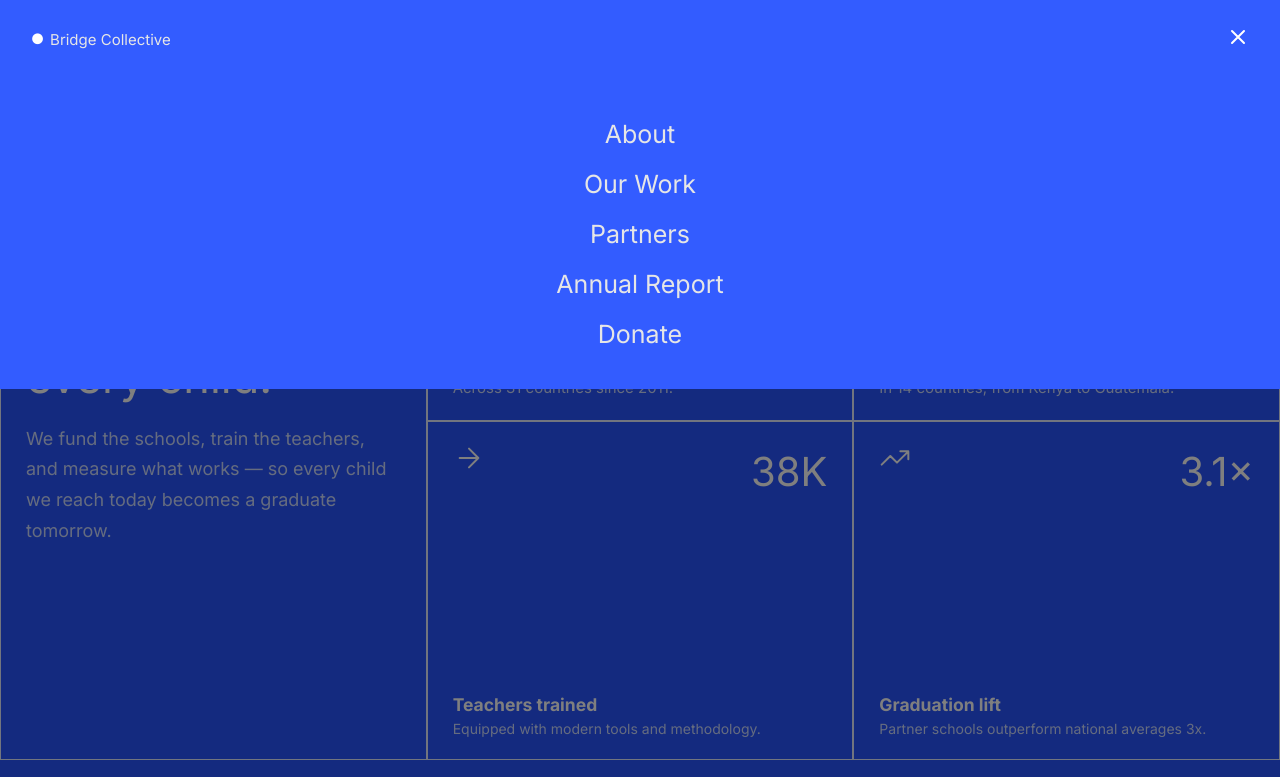
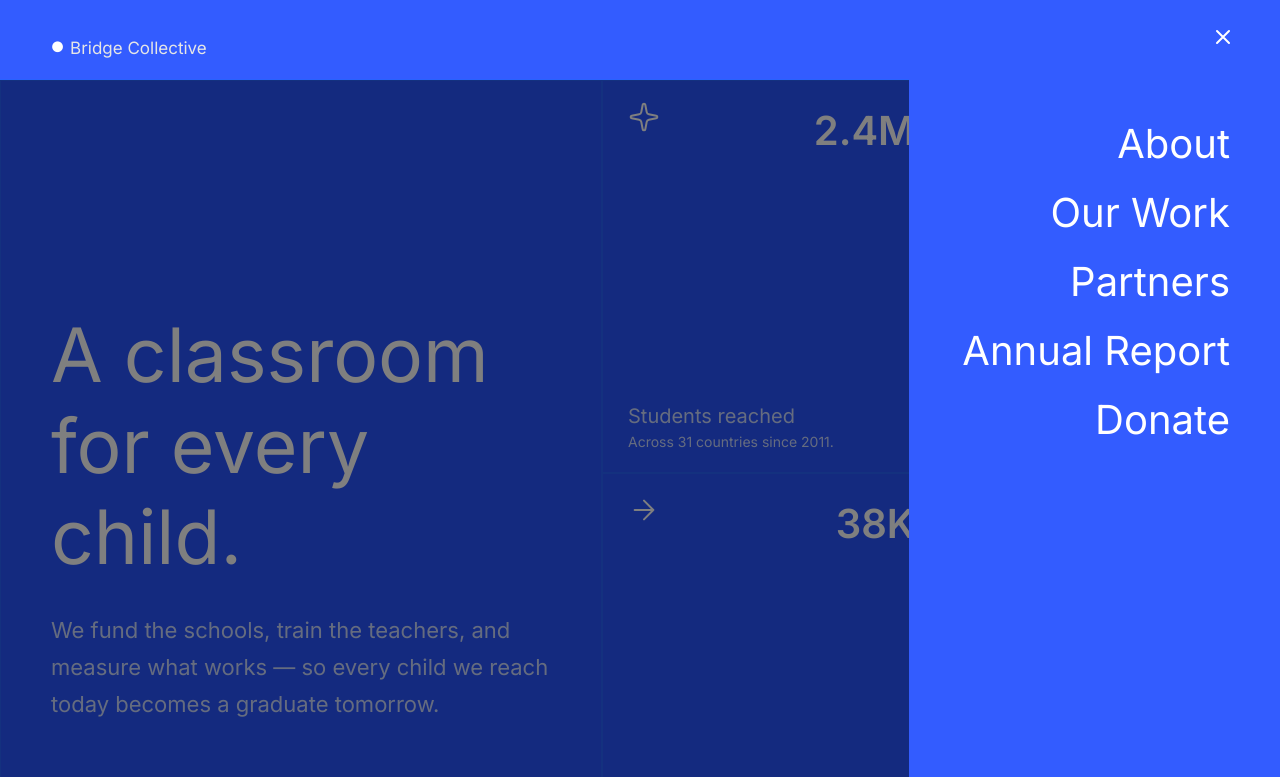
Before and after one commit to thinkingroot/grid-landing-page-main, a plain HTML site: page index.html in a window 1280 px wide. Both pictures are taken after a click on the label 1238 px from the left and 43 px from the top of the page. Shown: the top 777 px of the page. Drawn offline with Linux system fonts and the light colour scheme.

Commit message:
Complete work

```diff
--- a/css/style.css
+++ b/css/style.css
@@ -18,23 +18,23 @@ body {
     width: .4rem;
     height: .4rem;
 }
-header {
+.siteHeader {
     font-size: 2.5rem;
     height: 8rem;
-    padding: 3rem;
+    padding: 3rem 5rem;
     position: fixed;
     top: 0;
     left: 0;
     right: 0;
     color: hsl(0, 0%, 90%);
-    border-bottom: 1px solid hsl(224, 100%, 95%);
+    border-bottom: 1px solid hsl(224, 100%, 58%);
     background-color: hsl(228, 100%, 60%);
-    display: flex;
+    display: block;
     align-items: center;
     z-index: 1000;
 }
 .siteName {
-    font-size: 1.5rem;
+    font-size: 1.7rem;
     text-decoration: none;
     padding: 0;
     margin: 0;
@@ -64,15 +64,16 @@ header {
     font-size: 3rem;
     display: none;
 }
+.navigationList {
+    position: absolute;
+    top: 100%;
+    right: 0;
+    background-color: hsl(228, 100%, 60%);
+    display: none;
+}
 .navigationList ul{
     padding: 3rem 0;
-    position: absolute;
-    top: 100%;
-    left: 0;
-    right: 0;
     text-align: center;
-    display: none;
-    background-color: hsl(228, 100%, 60%);
 }
 .navigationList li {
     list-style: none;
@@ -84,7 +85,7 @@ header {
 .menuToggle:checked ~ .closeIcon {
     display: block;
 }
-.menuToggle:checked ~ .navigationList ul {
+.menuToggle:checked ~ .navigationList {
     display: block;
 }
 .siteHeader:has(.menuToggle:checked) ~ main::before {
@@ -105,7 +106,7 @@ header {
     display: flex;
     flex-direction: column;
     justify-content: center;
-    border-bottom: 1px solid hsl(224, 100%, 95%);
+    border-bottom: 1px solid hsl(224, 100%, 70%);
 }
 .hero h1 {
     font-size: 4.5rem;
@@ -123,90 +124,88 @@ header {
     font-size: 1.5rem;
     line-height: 1.5;
     padding: 2rem 2.5rem;
-    border-bottom: 1px solid hsl(224, 100%, 95%);
-}
-.statOne div {
-    display: grid;
-    grid-template-columns: 1fr 1fr;
-    grid-template-rows: 25rem;
-}
-.statOne div p {
-    font-size: 4rem;
-    text-align: right;
-    color: hsl(0, 0%, 100%);
-}
-.statOne p {
-    color: hsl(224, 100%, 90%);
+    border-bottom: 1px solid hsl(224, 100%, 70%);
 }
 .statTwo {
     font-size: 1.5rem;
     line-height: 1.5;
     padding: 2rem 2.5rem;
-    border-bottom: 1px solid hsl(224, 100%, 95%);
-}
-.statTwo div {
-    display: grid;
-    grid-template-columns: 1fr 1fr;
-    grid-template-rows: 25rem;
-}
-.statTwo div p {
-    font-size: 4rem;
-    text-align: right;
-    color: hsl(0, 0%, 100%);
-}
-.statTwo p {
-    color: hsl(224, 100%, 90%);
+    border-bottom: 1px solid hsl(224, 100%, 70%);
 }
 .statThree {
     font-size: 1.5rem;
     line-height: 1.5;
     padding: 2rem 2.5rem;
-    border-bottom: 1px solid hsl(224, 100%, 95%);
-}
-.statThree div {
-    display: grid;
-    grid-template-columns: 1fr 1fr;
-    grid-template-rows: 25rem;
-}
-.statThree div p {
-    font-size: 4rem;
-    text-align: right;
-    color: hsl(0, 0%, 100%);
-}
-.statThree p {
-    font-size: 1.4rem;
-    color: hsl(224, 100%, 90%);
+    border-bottom: 1px solid hsl(224, 100%, 70%);
 }
 .statFour {
     font-size: 1.5rem;
     line-height: 1.5;
     padding: 2rem 2.5rem;
-    border-bottom: 1px solid hsl(224, 100%, 95%);
+    border-bottom: 1px solid hsl(224, 100%, 70%);
 }
-.statFour div {
+.statHeading {
     display: grid;
     grid-template-columns: 1fr 1fr;
-    grid-template-rows: 25rem;
+    grid-template-rows: 30rem;
 }
-.statFour div p {
+.statHeading p {
     font-size: 4rem;
+    font-weight: 600;
     text-align: right;
-    color: hsl(0, 0%, 100%);
+    color: hsl(224, 100%, 100%);
 }
-.statFour p {
+.statComment h3 {
+    font-size: 2rem;
+    font-weight: 400;
+    color: hsl(224, 100%, 90%);
+}
+.statComment p {
     font-size: 1.4rem;
     color: hsl(224, 100%, 90%);
 }
 footer {
-    font-size: 1.5rem;
+    font-size: 1.2rem;
     line-height: 1.5;
     padding: 3rem 1rem;
     color: hsl(224, 100%, 95%);
 }
 @media screen and (min-width: 960px) {
+.menuIcon {
+    right: 4.5rem;
+}
+.closeIcon {
+    right: 4.5rem;
+}
+.navigationList {
+    font-size: 4rem;
+    width: 29%;
+    height: 100vh;
+    background-color: hsl(228, 100%, 60%);
+}
+.navigationList li {
+    padding-right: 5rem;
+    text-align: right;
+    color: hsl(0, 0%, 100%);
+}
+.navItem1:hover {
+    text-decoration: underline;
+}
+.navItem2:hover {
+    text-decoration: underline;
+}
+.navItem3:hover {
+    text-decoration: underline;
+}
+.navItem4:hover {
+    text-decoration: underline;
+}
+.navItem5:hover {
+    text-decoration: underline;
+}
 .mainContent {
     display: grid;
-        grid-template-columns: 1fr 1fr 1fr;
+    grid-template-columns: 1.5fr 1fr 1fr;
     grid-template-rows: auto;
     gap: 0px 0px;
     grid-template-areas:
@@ -214,45 +213,57 @@ footer {
         "hero statThree statFour";
 }
 .hero {
+    padding: 5rem;
     grid-area: hero;
-        border: solid 1px hsl(224, 100%, 95%);
+    border: solid 1px hsl(224, 100%, 58%);
 }
 .hero:hover {
-        background-color: hsl(220, 100%, 64%);
+        background-color: hsl(220, 100%, 55%);
+}
+.hero div {
+    width: 50rem;
+    height: 35rem;
+}
+.hero h1 {
+    font-size: 7.5rem;
+    margin-bottom: 3rem;
+}
+.hero p{
+    font-size: 2.2rem;
 }
 .statOne {
         grid-area: statOne;
-        border: solid 1px hsl(224, 100%, 95%);
+        border: solid 1px hsl(224, 100%, 58%);
 }
 .statOne:hover {
-        background-color: hsl(220, 100%, 64%);
+        background-color: hsl(220, 100%, 55%);
 }
 .statTwo {
     grid-area: statTwo;
-        border: solid 1px hsl(224, 100%, 95%);
+    border: solid 1px hsl(224, 100%, 58%);
 }
 .statTwo:hover {
-        background-color: hsl(220, 100%, 64%);
+    background-color: hsl(220, 100%, 55%);
 }
 .statThree {
     grid-area: statThree;
-        border: solid 1px hsl(224, 100%, 95%);
+    border: solid 1px hsl(224, 100%, 58%);
 }
 .statThree:hover {
-        background-color: hsl(220, 100%, 64%);
+    background-color: hsl(220, 100%, 55%);
 }
 .statFour {
     grid-area: statFour;
-        border: solid 1px hsl(224, 100%, 95%);
+    border: solid 1px hsl(224, 100%, 58%);
 }
 .statFour:hover {
-        background-color: hsl(220, 100%, 64%);
+    background-color: hsl(220, 100%, 55%);
 }
 
 footer {
     font-size: 2rem;
-        height: 10rem;
-        padding: 2rem 6rem;
+    height: 7rem;
+    padding: 3rem 6rem;
     display: flex;
     justify-content: space-between;
 }
--- a/index.html
+++ b/index.html
@@ -31,55 +31,69 @@
 
       <nav class="navigationList">
         <ul>
-          <li>About</li>
-          <li>Our Work</li>
-          <li>Partners</li>
-          <li>Annual Report</li>
-          <li>Donate</li>
+          <li class="navItem1">About</li>
+          <li class="navItem2">Our Work</li>
+          <li class="navItem3">Partners</li>
+          <li class="navItem4">Annual Report</li>
+          <li class="navItem5">Donate</li>
         </ul>
       </nav>
     </header>
 
     <main class="mainContent">
       <article class="hero">
-        <h1>A classroom for every child.</h1>
-        <p>We fund the schools, train the teachers, and measure what works — so every child we reach today becomes a graduate tomorrow.</p>
+        <div>
+          <h1>A classroom for every child.</h1>
+          <p>We fund the schools, train the teachers, and measure what works — so every child we reach today becomes a graduate tomorrow.</p>
+        </div>
       </article>
 
       <section class="statOne">
-        <div>
+        <div class="statHeading">
           <img src="assets/images/icon-sparkle.svg" alt="sparkle icon">
           <p>2.4M</p>
         </div>
+
+        <div class="statComment">
         <h3>Students reached</h3>
         <p>Across 31 countries since 2011.</p>
+        </div>
       </section>
 
       <section class="statTwo">
-        <div>
+        <div class="statHeading">
          <img src="assets/images/icon-plus.svg" alt="plus icon">
         <p>1,284</p>
         </div>
+
+        <div class="statComment">
         <h3>Schools partnered</h3>
         <p>In 14 countries, from Kenya to Guatemala.</p>
+        </div>
       </section>
 
       <section class="statThree">
-        <div>
+        <div class="statHeading">
          <img src="assets/images/icon-arrow-right.svg" alt="arrow right icon">
           <p>38K</p>
         </div>
+
+        <div class="statComment">
         <h3>Teachers trained</h3>
         <p>Equipped with modern tools and methodology.</p>
+        </div>
       </section>
 
       <section class="statFour">
-        <div>
+        <div class="statHeading">
          <img src="assets/images/icon-trending-up.svg" alt="trending up icon">
           <p>3.1×</p>
         </div>
+
+        <div class="statComment">
         <h3>Graduation lift</h3>
         <p>Partner schools outperform national averages 3x.</p>
+        </div>
       </section>
     </main>
 
```
Lines whose indentation alone changed are shown as unchanged.
